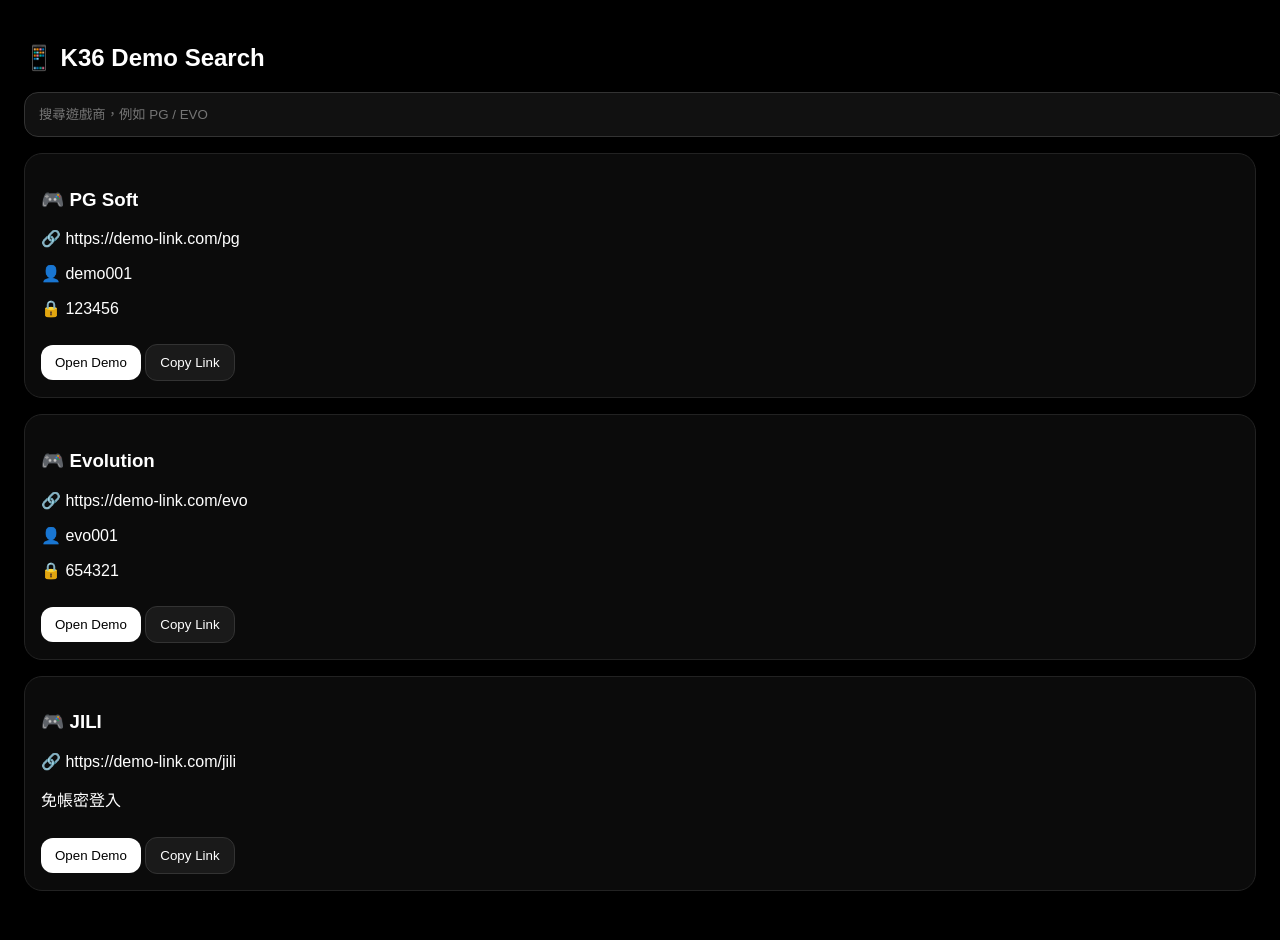
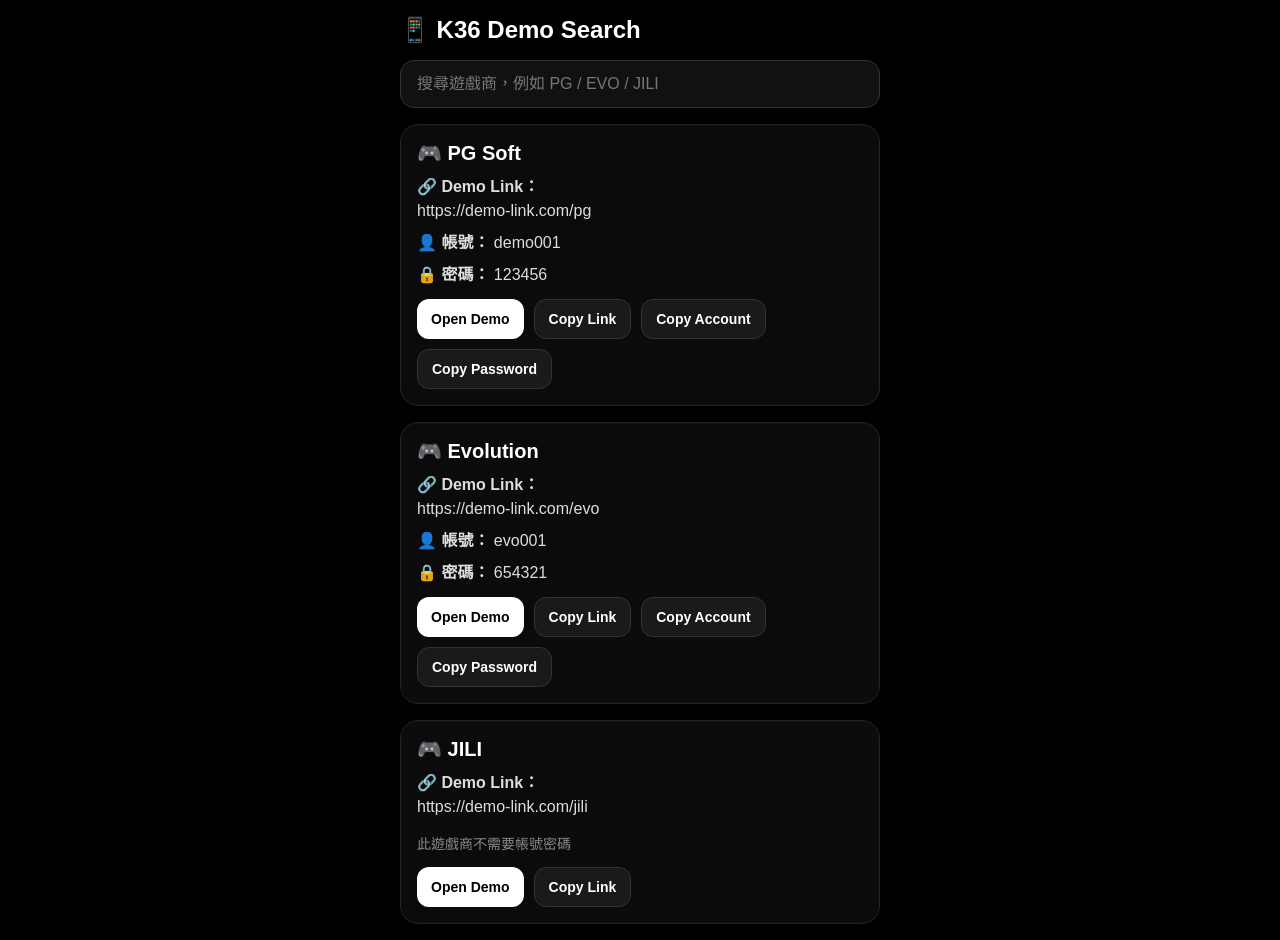
Before and after one commit to K36-demo-mobile/mobile-search, a plain HTML site: page index.html in a window 1280 px wide. Before the commit the page ends 915 px from the top, so only its background shows below. Drawn offline with Linux system fonts and the light colour scheme.

Commit message:
Update index.html

```diff
--- a/index.html
+++ b/index.html
@@ -5,51 +5,172 @@
   <meta name="viewport" content="width=device-width, initial-scale=1.0" />
   <title>K36 Demo Mobile Search</title>
   <style>
-    body { background:#000; color:#fff; font-family: Arial, sans-serif; padding:16px; }
-    .search { width:100%; padding:14px; border-radius:14px; border:1px solid #333; background:#111; color:#fff; }
-    .card { margin-top:16px; padding:16px; border:1px solid #222; border-radius:18px; background:#0b0b0b; }
-    .btn { margin-top:10px; padding:10px 14px; border:none; border-radius:12px; cursor:pointer; }
-    .primary { background:#fff; color:#000; }
-    .secondary { background:#1a1a1a; color:#fff; border:1px solid #333; }
-    .hidden { display:none; }
+    * { box-sizing: border-box; }
+    body {
+      margin: 0;
+      background: #000;
+      color: #fff;
+      font-family: Arial, sans-serif;
+      padding: 16px;
+    }
+    .wrap {
+      max-width: 480px;
+      margin: 0 auto;
+    }
+    h2 {
+      margin: 0 0 16px;
+      font-size: 24px;
+    }
+    .search {
+      width: 100%;
+      padding: 14px 16px;
+      border-radius: 14px;
+      border: 1px solid #333;
+      background: #111;
+      color: #fff;
+      font-size: 16px;
+      outline: none;
+    }
+    .search::placeholder {
+      color: #777;
+    }
+    .card {
+      margin-top: 16px;
+      padding: 16px;
+      border: 1px solid #222;
+      border-radius: 18px;
+      background: #0b0b0b;
+      box-shadow: 0 0 0 1px rgba(255,255,255,0.02) inset;
+    }
+    .title {
+      margin: 0 0 10px;
+      font-size: 20px;
+    }
+    .text {
+      margin: 8px 0;
+      color: #ddd;
+      word-break: break-all;
+      line-height: 1.5;
+    }
+    .muted {
+      color: #8a8a8a;
+      font-size: 14px;
+    }
+    .btn-row {
+      display: flex;
+      gap: 10px;
+      flex-wrap: wrap;
+      margin-top: 12px;
+    }
+    .btn {
+      padding: 11px 14px;
+      border: none;
+      border-radius: 12px;
+      cursor: pointer;
+      font-size: 14px;
+      font-weight: 600;
+    }
+    .primary {
+      background: #fff;
+      color: #000;
+    }
+    .secondary {
+      background: #1a1a1a;
+      color: #fff;
+      border: 1px solid #333;
+    }
+    .empty {
+      margin-top: 20px;
+      color: #888;
+      text-align: center;
+      padding: 24px 12px;
+      border: 1px dashed #333;
+      border-radius: 16px;
+    }
   </style>
 </head>
 <body>
-  <h2>📱 K36 Demo Search</h2>
-  <input id="searchInput" class="search" placeholder="搜尋遊戲商，例如 PG / EVO" />
-  <div id="results"></div>
+  <div class="wrap">
+    <h2>📱 K36 Demo Search</h2>
+    <input id="searchInput" class="search" placeholder="搜尋遊戲商，例如 PG / EVO / JILI" />
+    <div id="results"></div>
+  </div>
 
   <script>
     const vendors = [
-      { name: 'PG Soft', keyword: ['pg','pocket games'], link: 'https://demo-link.com/pg', user: 'demo001', pass: '123456' },
-      { name: 'Evolution', keyword: ['evo','evolution'], link: 'https://demo-link.com/evo', user: 'evo001', pass: '654321' },
-      { name: 'JILI', keyword: ['jili'], link: 'https://demo-link.com/jili', user: '', pass: '' }
+      {
+        name: 'PG Soft',
+        keyword: ['pg', 'pg soft', 'pocket games'],
+        link: 'https://demo-link.com/pg',
+        user: 'demo001',
+        pass: '123456'
+      },
+      {
+        name: 'Evolution',
+        keyword: ['evo', 'evolution'],
+        link: 'https://demo-link.com/evo',
+        user: 'evo001',
+        pass: '654321'
+      },
+      {
+        name: 'JILI',
+        keyword: ['jili'],
+        link: 'https://demo-link.com/jili',
+        user: '',
+        pass: ''
+      }
     ];
 
     const input = document.getElementById('searchInput');
     const results = document.getElementById('results');
 
+    function copyText(text, label) {
+      navigator.clipboard.writeText(text).then(() => {
+        alert(label + ' 已複製');
+      });
+    }
+
     function render(list) {
       results.innerHTML = '';
+
+      if (list.length === 0) {
+        results.innerHTML = '<div class="empty">找不到符合的遊戲商</div>';
+        return;
+      }
+
       list.forEach(v => {
         const card = document.createElement('div');
         card.className = 'card';
+
         card.innerHTML = `
-          <h3>🎮 ${v.name}</h3>
-          <p>🔗 ${v.link}</p>
-          ${v.user ? `<p>👤 ${v.user}</p><p>🔒 ${v.pass}</p>` : '<p>免帳密登入</p>'}
-          <button class="btn primary" onclick="window.open('${v.link}','_blank')">Open Demo</button>
-          <button class="btn secondary" onclick="navigator.clipboard.writeText('${v.link}')">Copy Link</button>
+          <h3 class="title">🎮 ${v.name}</h3>
+          <p class="text"><strong>🔗 Demo Link：</strong><br>${v.link}</p>
+          ${
+            v.user
+              ? `<p class="text"><strong>👤 帳號：</strong> ${v.user}</p>
+                 <p class="text"><strong>🔒 密碼：</strong> ${v.pass}</p>`
+              : `<p class="muted">此遊戲商不需要帳號密碼</p>`
+          }
+          <div class="btn-row">
+            <button class="btn primary" onclick="window.open('${v.link}','_blank')">Open Demo</button>
+            <button class="btn secondary" onclick="copyText('${v.link}', '連結')">Copy Link</button>
+            ${
+              v.user
+                ? `<button class="btn secondary" onclick="copyText('${v.user}', '帳號')">Copy Account</button>
+                   <button class="btn secondary" onclick="copyText('${v.pass}', '密碼')">Copy Password</button>`
+                : ''
+            }
+          </div>
         `;
         results.appendChild(card);
       });
     }
 
     input.addEventListener('input', (e) => {
-      const q = e.target.value.toLowerCase();
+      const q = e.target.value.trim().toLowerCase();
       const filtered = vendors.filter(v =>
         v.name.toLowerCase().includes(q) ||
-        v.keyword.some(k => k.includes(q))
+        v.keyword.some(k => k.toLowerCase().includes(q))
       );
       render(filtered);
     });
```
